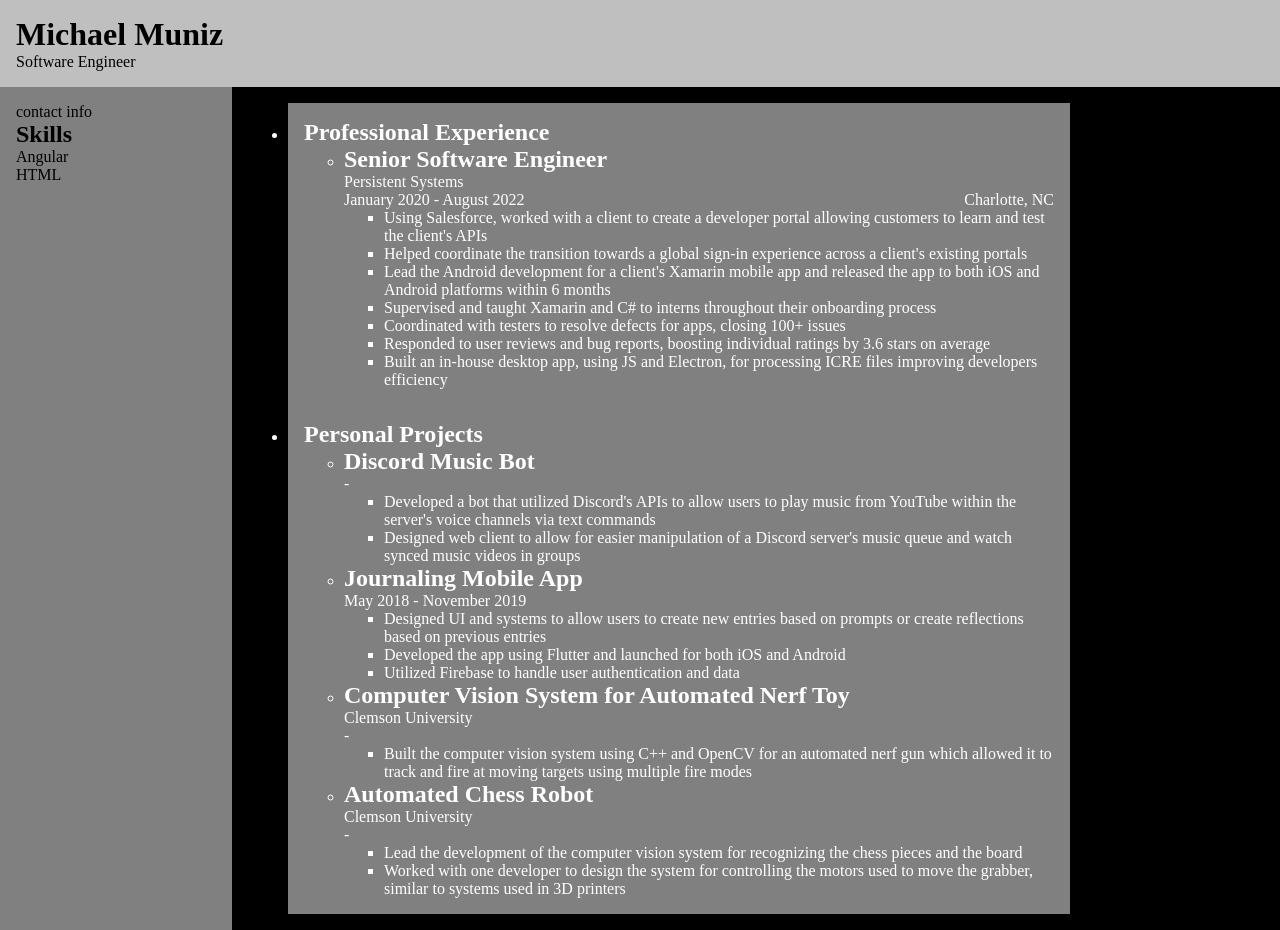
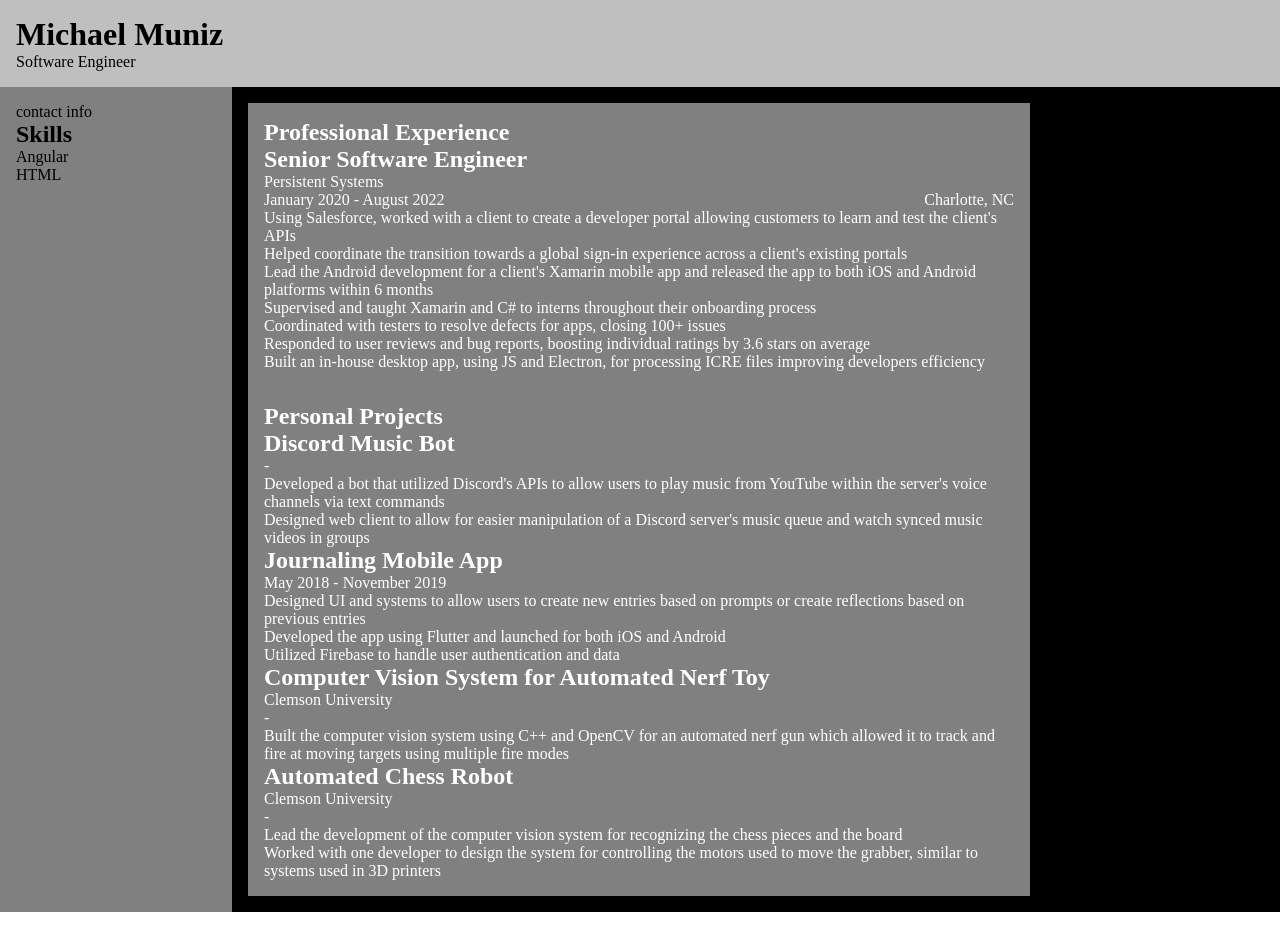
Before and after one commit to mcm218/resume-website, an Angular app: page / in a window 1280 px wide. Built offline with nearby package versions, Linux system fonts and the light colour scheme.

Commit message:
hide bullets

```diff
--- a/src/styles.scss
+++ b/src/styles.scss
@@ -21,3 +21,11 @@ html, body {
 h1, h2, h3, h4, ul, p {
     margin: 0;
 }
+
+li {
+    list-style-type: none;
+}
+
+ul {
+    padding-left: 0;
+}
```
